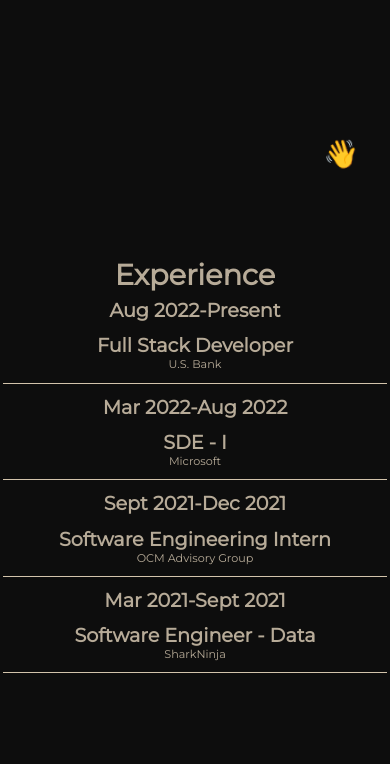
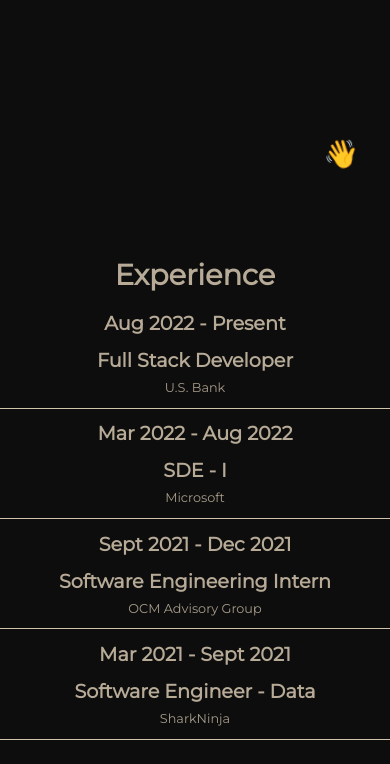
Before and after one commit to Hemanthhh/Portfolio-UI, a React (Vite) app in the folder Portfolio/: page / in a window 390 px wide. Shown: the part 641-1405 px from the top of the page. Built offline with nearby package versions, Linux system fonts and the light colour scheme; a web font is replaced by a local one.

Commit message:
Refactor Experience component styles and structure for improved layout and responsiveness, including updated class names and enhanced CSS properties.

```diff
--- a/Portfolio/src/components/Experience/Experience.css
+++ b/Portfolio/src/components/Experience/Experience.css
@@ -6,41 +6,31 @@
     overflow: hidden;
 }
 
-.Title{
+.Title {
     margin: 0 auto;
     text-align: center;
     padding: 5%;
     color: #b7ab98;
     font-size: 2.5rem;
     font-weight: 1000;
-    margin-bottom: 2rem;
 }
 
-.CompanyName{
-    font-size: 1rem;
-    font-weight: normal;
-    color: #b7ab98;
-}
-
-.WorkList{
-    display: flex;
-    justify-content: space-between;
-    align-items: center;
-    padding-left: 2vw;
-    padding-right: 2vw;
+.ExperienceList {
     list-style: none;
-    font-size: 2rem;
-    font-weight: 1000;
-    border-bottom: 1px solid #d2c3ab;
-    color: #b7ab98;
-    position: relative;
-    overflow: hidden;
-    transition: all 0.3s ease;
+    padding: 0;
+    margin: 0;
     max-width: 1200px;
     margin: 0 auto;
 }
 
-.WorkList::before {
+.ExperienceItem {
+    border-bottom: 1px solid #d2c3ab;
+    transition: all 0.3s ease;
+    position: relative;
+    overflow: hidden;
+}
+
+.ExperienceItem::before {
     content: " ";
     display: block;
     position: absolute;
@@ -49,35 +39,56 @@
     bottom: 1px;
     right: 0;
     background-color: #eb5939;
-    border-radius: 6px;
     z-index: -1;
     transition: transform 1s ease;
     transform: scaleY(0);
 }
 
-.WorkList:hover::before {
+.ExperienceItem:hover::before {
     transform: scaleY(1);
 }
 
-.WorkList:hover{
-    color: #0d0d0d;
+.ExperienceItem:hover {
     transform: translateY(-2px);
 }
 
-.WorkListItem{
-    padding: 0 1rem 1.5rem 1rem;
-    border-top: 3px;
-    border-bottom: 3px;
-    flex: 1;
+.ExperienceRow {
+    display: flex;
+    justify-content: space-between;
+    align-items: flex-start;
+    padding: 1.5rem 2vw;
+    gap: 2rem;
+}
+
+.DateColumn {
+    flex: 0 0 auto;
+    min-width: 150px;
+    text-align: left;
+    font-size: 1.8rem;
+    font-weight: 700;
     color: #b7ab98;
 }
 
-.WorkListItem:first-child {
-    text-align: left;
+.InfoColumn {
+    flex: 1;
+    text-align: right;
+    display: flex;
+    flex-direction: column;
+    align-items: flex-end;
 }
 
-.WorkListItem:last-child {
-    text-align: right;
+.RoleTitle {
+    font-size: 1.8rem;
+    font-weight: 700;
+    color: #b7ab98;
+    margin-bottom: 0.5rem;
+}
+
+.CompanyName {
+    font-size: 1rem;
+    font-weight: 500;
+    color: #b7ab98;
+    opacity: 0.9;
 }
 
 /* Large screens (1200px and up) */
@@ -87,15 +98,18 @@
         padding: 4%;
     }
 
-    .WorkList {
-        padding-left: 2vw;
-        padding-right: 2vw;
-        font-size: 2.2rem;
-        max-width: 1200px;
+    .ExperienceRow {
+        padding: 2rem 3vw;
+        gap: 3rem;
     }
 
-    .WorkListItem {
-        padding: 0 1.5rem 2rem 1.5rem;
+    .DateColumn {
+        min-width: 180px;
+        font-size: 2rem;
+    }
+
+    .RoleTitle {
+        font-size: 2rem;
     }
 
     .CompanyName {
@@ -110,19 +124,22 @@
         padding: 3%;
     }
 
-    .WorkList {
-        padding-left: 2vw;
-        padding-right: 2vw;
-        font-size: 1.8rem;
-        max-width: 98vw;
+    .ExperienceRow {
+        padding: 1.3rem 2.5vw;
+        gap: 2rem;
     }
 
-    .WorkListItem {
-        padding: 0 0.8rem 1.2rem 0.8rem;
+    .DateColumn {
+        min-width: 140px;
+        font-size: 1.6rem;
+    }
+
+    .RoleTitle {
+        font-size: 1.6rem;
     }
 
     .CompanyName {
-        font-size: 0.9rem;
+        font-size: 0.95rem;
     }
 }
 
@@ -138,22 +155,31 @@
         padding: 2%;
     }
 
-    .WorkList {
+    .ExperienceRow {
         flex-direction: column;
-        align-items: stretch;
-        padding-left: 2vw;
-        padding-right: 2vw;
-        font-size: 1.5rem;
-        max-width: 99vw;
+        align-items: center;
+        text-align: center;
+        padding: 1rem 2vw;
+        gap: 1rem;
     }
 
-    .WorkListItem {
-        padding: 0 0.5rem 1rem 0.5rem;
-        text-align: center !important;
+    .DateColumn {
+        min-width: auto;
+        text-align: center;
+        font-size: 1.4rem;
+    }
+
+    .InfoColumn {
+        text-align: center;
+        align-items: center;
+    }
+
+    .RoleTitle {
+        font-size: 1.4rem;
     }
 
     .CompanyName {
-        font-size: 0.8rem;
+        font-size: 0.9rem;
     }
 }
 
@@ -169,22 +195,31 @@
         padding: 1.5%;
     }
 
-    .WorkList {
+    .ExperienceRow {
         flex-direction: column;
-        align-items: stretch;
-        padding-left: 2vw;
-        padding-right: 2vw;
-        font-size: 1.2rem;
-        max-width: 100vw;
+        align-items: center;
+        text-align: center;
+        padding: 0.8rem 1.5vw;
+        gap: 0.8rem;
     }
 
-    .WorkListItem {
-        padding: 0 0.2rem 0.7rem 0.2rem;
-        text-align: center !important;
+    .DateColumn {
+        min-width: auto;
+        text-align: center;
+        font-size: 1.2rem;
+    }
+
+    .InfoColumn {
+        text-align: center;
+        align-items: center;
+    }
+
+    .RoleTitle {
+        font-size: 1.2rem;
     }
 
     .CompanyName {
-        font-size: 0.7rem;
+        font-size: 0.8rem;
     }
 }
 
@@ -195,18 +230,20 @@
         padding: 1%;
     }
 
-    .WorkList {
-        padding-left: 1vw;
-        padding-right: 1vw;
-        font-size: 1rem;
-        max-width: 100vw;
+    .ExperienceRow {
+        padding: 0.6rem 1vw;
+        gap: 0.6rem;
     }
 
-    .WorkListItem {
-        padding: 0 0.1rem 0.4rem 0.1rem;
+    .DateColumn {
+        font-size: 1rem;
+    }
+
+    .RoleTitle {
+        font-size: 1rem;
     }
 
     .CompanyName {
-        font-size: 0.6rem;
+        font-size: 0.7rem;
     }
 }
--- a/Portfolio/src/components/Experience/Experience.jsx
+++ b/Portfolio/src/components/Experience/Experience.jsx
@@ -36,17 +36,16 @@
     return (
         <div className="Experience" id="experience">
             <h1 className="Title">Experience</h1>
-            <ul>
+            <ul className="ExperienceList">
                 {workExperience.map((item) => (
-                    <li key={item.id} className="WorkListItem">
-                        <div className="WorkList">
-                            <div className="WorkListItem">{item.startDate + "-" + item.endDate}</div>
-                            <div className="WorkListItem">
-                                {item.role}
-                                <br />
-                                <div className="CompanyName">
-                                    {item.company}
-                                </div>
+                    <li key={item.id} className="ExperienceItem">
+                        <div className="ExperienceRow">
+                            <div className="DateColumn">
+                                {item.startDate} - {item.endDate}
+                            </div>
+                            <div className="InfoColumn">
+                                <div className="RoleTitle">{item.role}</div>
+                                <div className="CompanyName">{item.company}</div>
                             </div>
                         </div>
                     </li>
```
